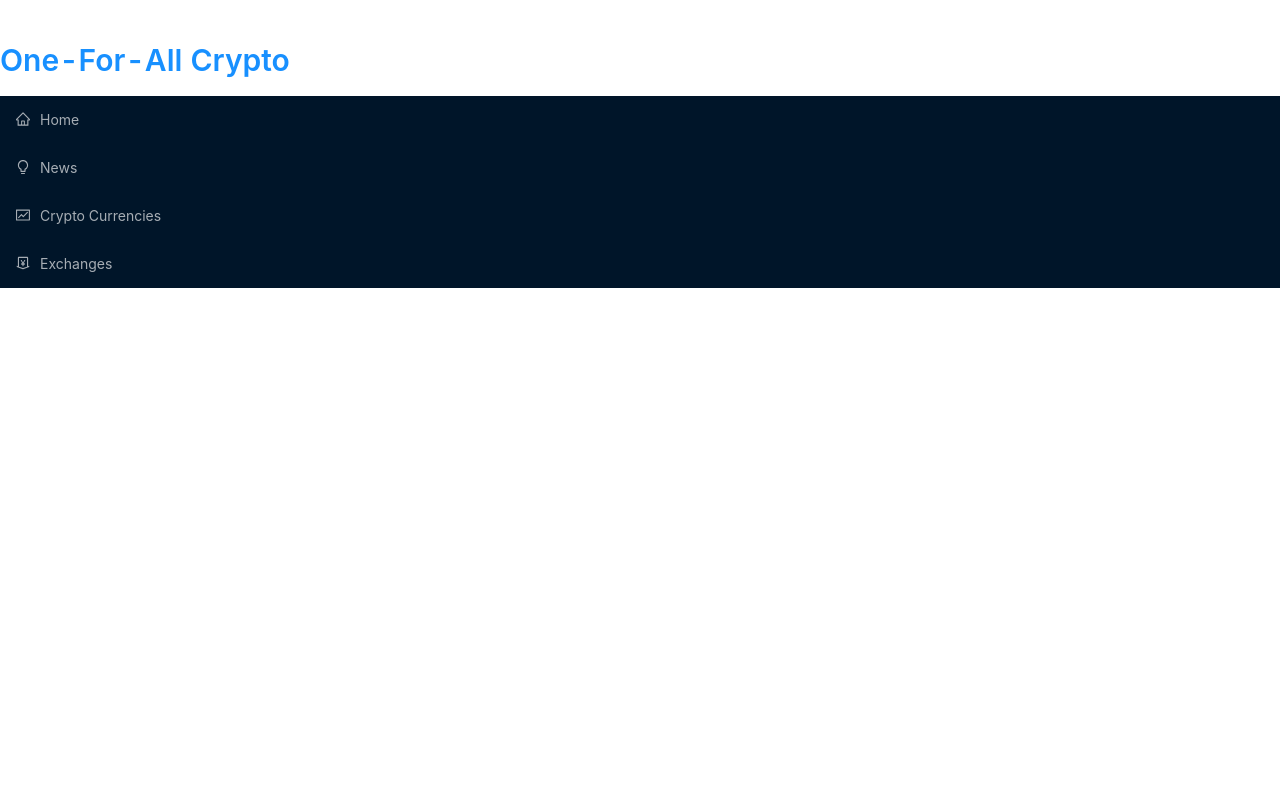
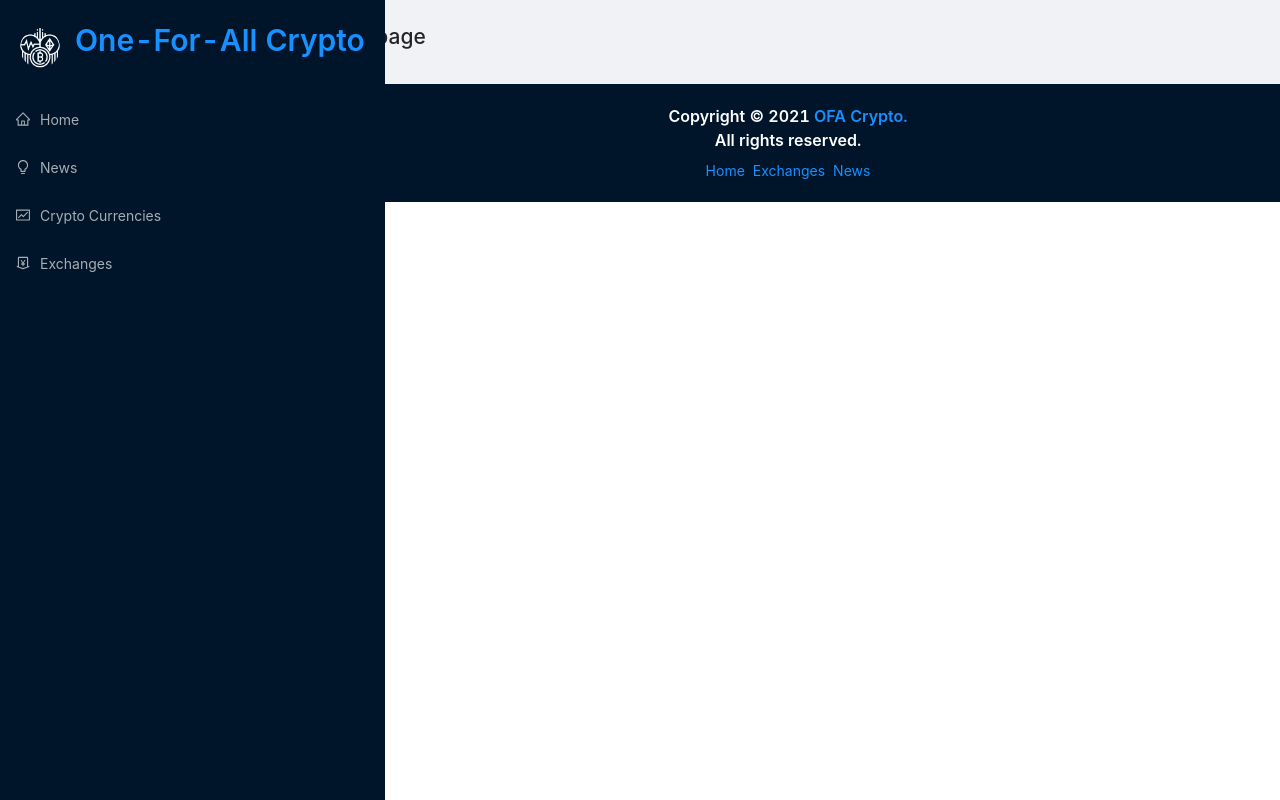
Before and after one commit to ParkerM2/Crypto-Site, a React (Create React App) app: page / in a window 1280 px wide. Built offline with nearby package versions, Linux system fonts and the light colour scheme.

Commit message:
added import css in app.js, added footer with links to main pages

```diff
--- a/src/App.css
+++ b/src/App.css
@@ -1,3 +1,5 @@
+@import '~antd/dist/antd.css';
+
 :root{
     --text-primary:#000;
     --bgPrimary:#fff;
--- a/src/App.js
+++ b/src/App.js
@@ -2,7 +2,7 @@ import React from 'react';
 import { Link, Router, Route, Routes } from 'react-router-dom';
 import { Layout, Typography, Space } from 'antd';
 import { Navbar, News, Exchanges, Cryptocurrencies, HomePage, CryptoDetails } from './components';
-
+import './App.css';
 
 const App = () => {
     return (
@@ -14,7 +14,7 @@ const App = () => {
                 <Layout>
                     <div className="routes">
                         <Routes>
-                            <Route exact path="/" component={<HomePage />} />
+                            <Route exact path="/" element={<HomePage />} />
                             <Route exact path="/news" element={<News />} />
                             <Route exact path="/exchanges" element={<Exchanges />} />
                             <Route exact path="/cryptocurrencies" element={<Cryptocurrencies />} />
@@ -22,9 +22,19 @@ const App = () => {
                         </Routes>
                     </div>
                 </Layout>
-            </div>
-            <div className="footer">
-
+                <div className="footer">
+                    <Typography.Title level={5} style={{ color: 'white', textAlign: 'center' }}>
+                        Copyright © 2021
+                        <Link to="/"> OFA Crypto. </Link>
+                        <br />
+                        All rights reserved.
+                    </Typography.Title>
+                    <Space>
+                        <Link to="/">Home</Link>
+                        <Link to="/exchanges">Exchanges</Link>
+                        <Link to="/news">News</Link>
+                    </Space>
+                </div>
             </div>
         </div>
     )
--- a/src/components/HomePage.jsx
+++ b/src/components/HomePage.jsx
@@ -0,0 +1,12 @@
+import React from 'react';
+
+const HomePage = () => {
+    return (
+        <div>
+            <h1>Homepage</h1>
+
+        </div>
+    )
+}
+
+export default HomePage;
--- a/src/components/Navbar.jsx
+++ b/src/components/Navbar.jsx
@@ -3,8 +3,11 @@ import { Button, Menu, Typography, Avatar } from 'antd';
 import { Link } from 'react-router-dom';
 import { HomeOutlined, MoneyCollectOutlined, BulbOutlined, FundOutlined, MenuOutlined } from '@ant-design/icons';
 import icon from '../images/cryptocurrency.png';
+import Sider from 'antd/lib/layout/Sider';
 
 const Navbar = () => {
+
+
     return (
         <div className="nav-container">
             <div className="logo-container">
--- a/src/components/News.jsx
+++ b/src/components/News.jsx
@@ -1,4 +1,4 @@
-import React from 'react'
+import React from 'react';
 
 const News = () => {
     return (
@@ -8,4 +8,4 @@ const News = () => {
     )
 }
 
-export default News
+export default News;
```
